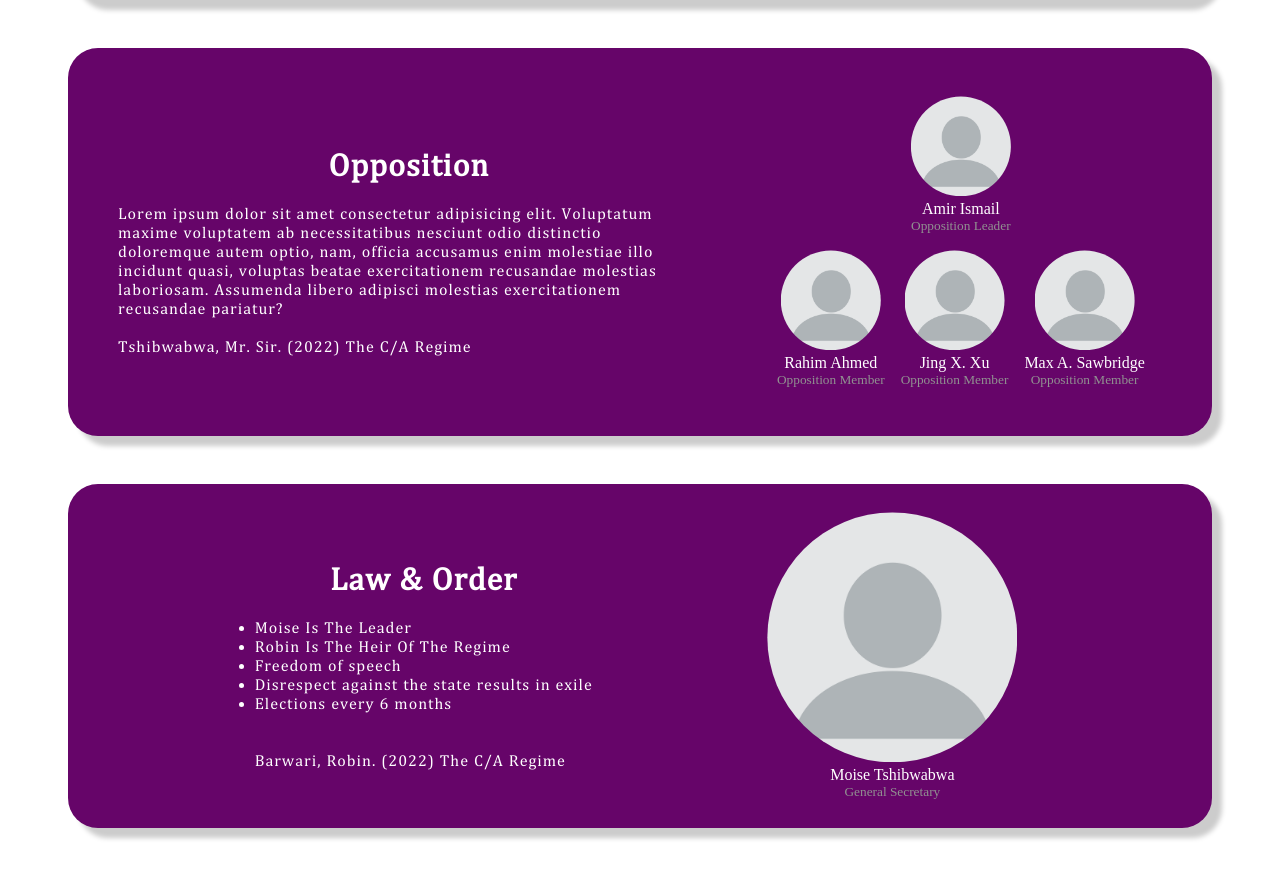
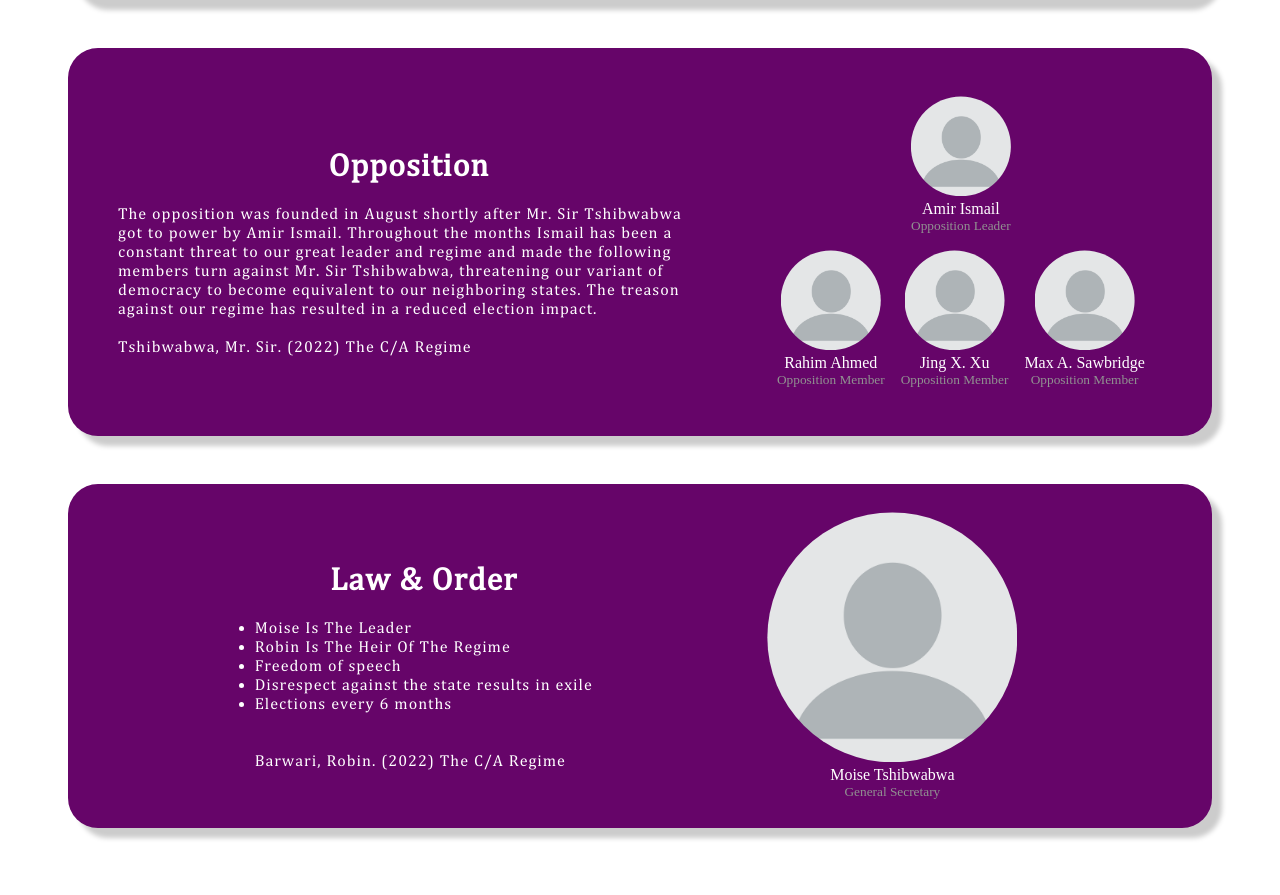
Before and after one commit to TshiMoiset/The-Chemistry-Regime, a plain HTML site: page index.html in a window 1280 px wide. Shown: the part 1753-2648 px from the top of the page. Drawn offline with Linux system fonts and the light colour scheme.

Commit message:
Update index.html

```diff
--- a/index.html
+++ b/index.html
@@ -226,11 +226,12 @@
 					<div class="oppositionContainer">
 						<div class="oppositionText text">
 							<h1 class="boxTitle">Opposition</h1>
-							Lorem ipsum dolor sit amet consectetur adipisicing elit. Voluptatum maxime
-							voluptatem ab necessitatibus nesciunt odio distinctio doloremque autem optio,
-							nam, officia accusamus enim molestiae illo incidunt quasi, voluptas beatae
-							exercitationem recusandae molestias laboriosam. Assumenda libero adipisci
-							molestias exercitationem recusandae pariatur?
+							The opposition was founded in August shortly after Mr. Sir Tshibwabwa got to
+							power by Amir Ismail. Throughout the months Ismail has been a constant threat to
+							our great leader and regime and made the following members turn against Mr. Sir
+							Tshibwabwa, threatening our variant of democracy to become equivalent to our
+							neighboring states. The treason against our regime has resulted in a reduced
+							election impact.
 							<br />
 							<br />
 							Tshibwabwa, Mr. Sir. (2022) The C/A Regime
```
